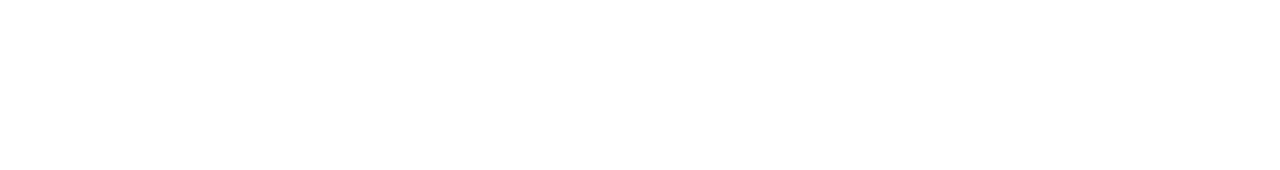
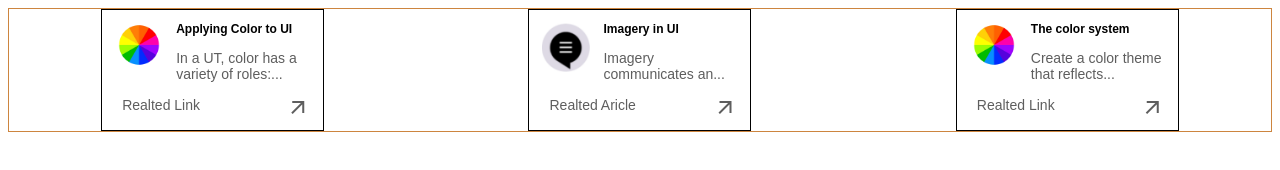
Before and after one commit to SuperAdolfo/Exercise-Tres-Cards, a plain HTML site: page index.html in a window 1280 px wide. Drawn offline with nearby package versions, Linux system fonts and the light colour scheme.

Commit message:
before doing big things

```diff
--- a/index.html
+++ b/index.html
@@ -3,5 +3,44 @@
     <meta charset="utf-8">
     <title>Exercise: Tres Cards</title>
     <link rel="stylesheet" href="styles.css">
+    <link rel="stylesheet" href="https://fonts.googleapis.com/css2?family=Material+Symbols+Outlined:opsz,wght,FILL,GRAD@48,400,0,0" />
 </head>
+
+<body>
+    <section class="container">
+        <div>
+            <img src="images/color-wheel.png" alt="color-wheel">
+            <p class="title">Applying Color to UI</p>
+            <p class="description">In a UT, color has a variety of roles:...</p>
+            <a href="https://m2.material.io/design/color/applying-color-to-ui.html"
+            >Realted Link</a>
+            <span class="material-symbols-outlined">
+                arrow_outward
+            </span>
+        </div>
+
+        <div>
+            <img src="images/quote.png" alt="color-wheel">
+            <p class="title">Imagery in UI</p>
+            <p class="description">Imagery <br> communicates an...</p>
+            <a href="https://m2.material.io/design/color/applying-color-to-ui.html"
+            >Realted Aricle</a>
+            <span class="material-symbols-outlined">
+                arrow_outward
+            </span>
+        </div>
+
+
+        <div>
+            <img src="images/color-wheel.png" alt="color-wheel">
+            <p class="title">The color system</p>
+            <p class="description">Create a color theme that reflects...</p>
+            <a href="https://m2.material.io/design/color/applying-color-to-ui.html"
+            >Realted Link</a>
+            <span class="material-symbols-outlined">
+                arrow_outward
+            </span>
+        </div>
+    </section>
+</body>
 </html>
--- a/styles.css
+++ b/styles.css
@@ -0,0 +1,49 @@
+body {
+    font-family: Arial, Helvetica, sans-serif;
+}
+
+.title {
+    font-weight: bold;
+    font-size: 12px;
+}
+
+.description {
+    font-size: 14px;
+    color: rgb(94, 94, 94);
+}
+
+a {
+    font-size: 14px;
+    margin: 0px 20px auto 20px;
+    color: rgb(94, 94, 94);
+    text-decoration: none;
+}
+
+span {
+    color: rgb(94, 94, 94);
+    float: right;
+    position: relative;
+    right: 13px;
+}
+
+.container {
+    display: flex;
+    flex-wrap: wrap;
+    flex-direction: row;
+    row-gap: 20px;
+    column-gap: 20px;
+    border: 1px solid peru;
+    justify-content: space-around;
+}
+
+.container div {
+    border: 1px solid black;
+    width: 221px;
+    height: 120px;
+}
+
+img {
+    width: 48px;
+    padding: 13px;
+    float: left;
+}
```
Also changed, not shown: images/color-wheel.png (renamed from color-wheel.png), images/quote.png (added), 2 other files.
